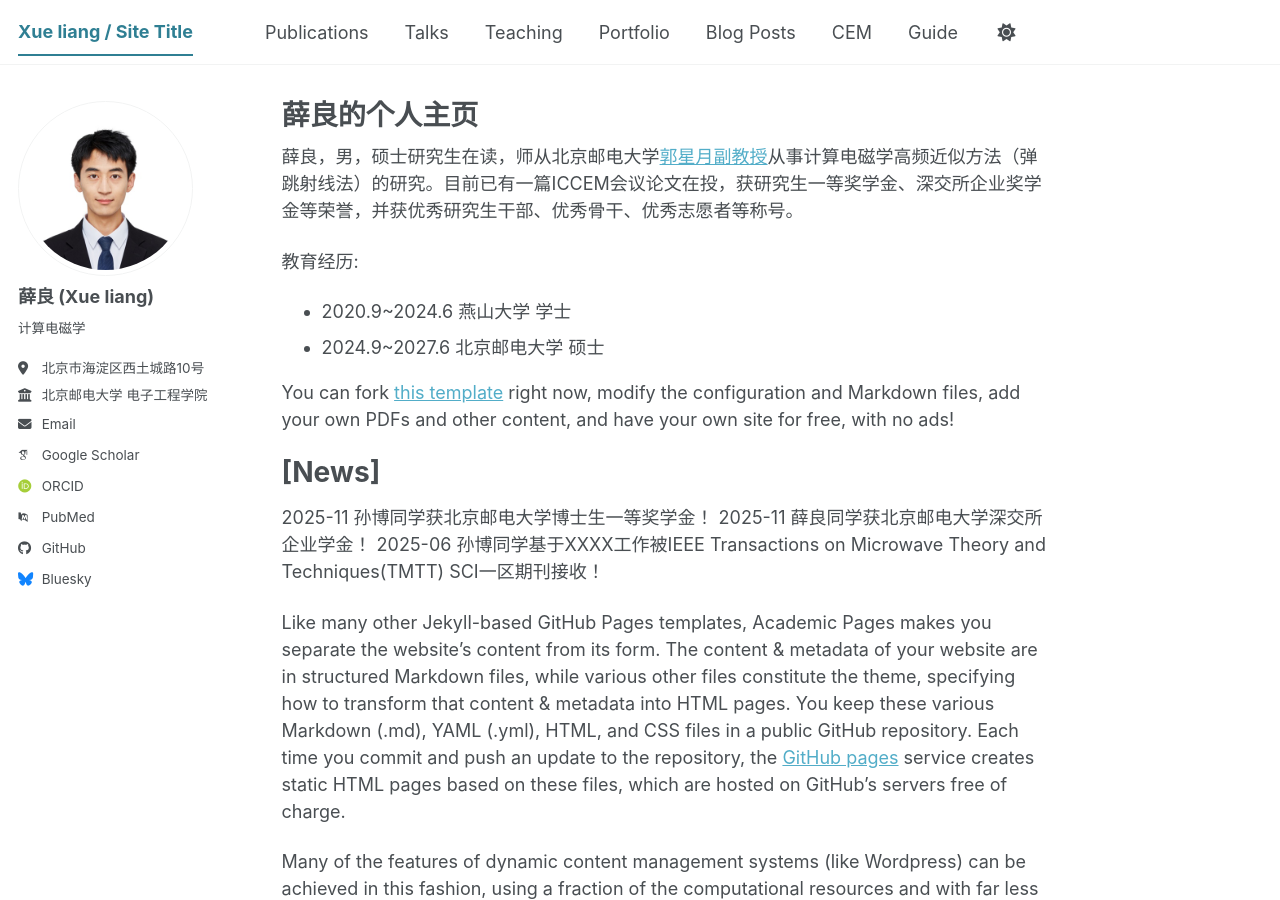
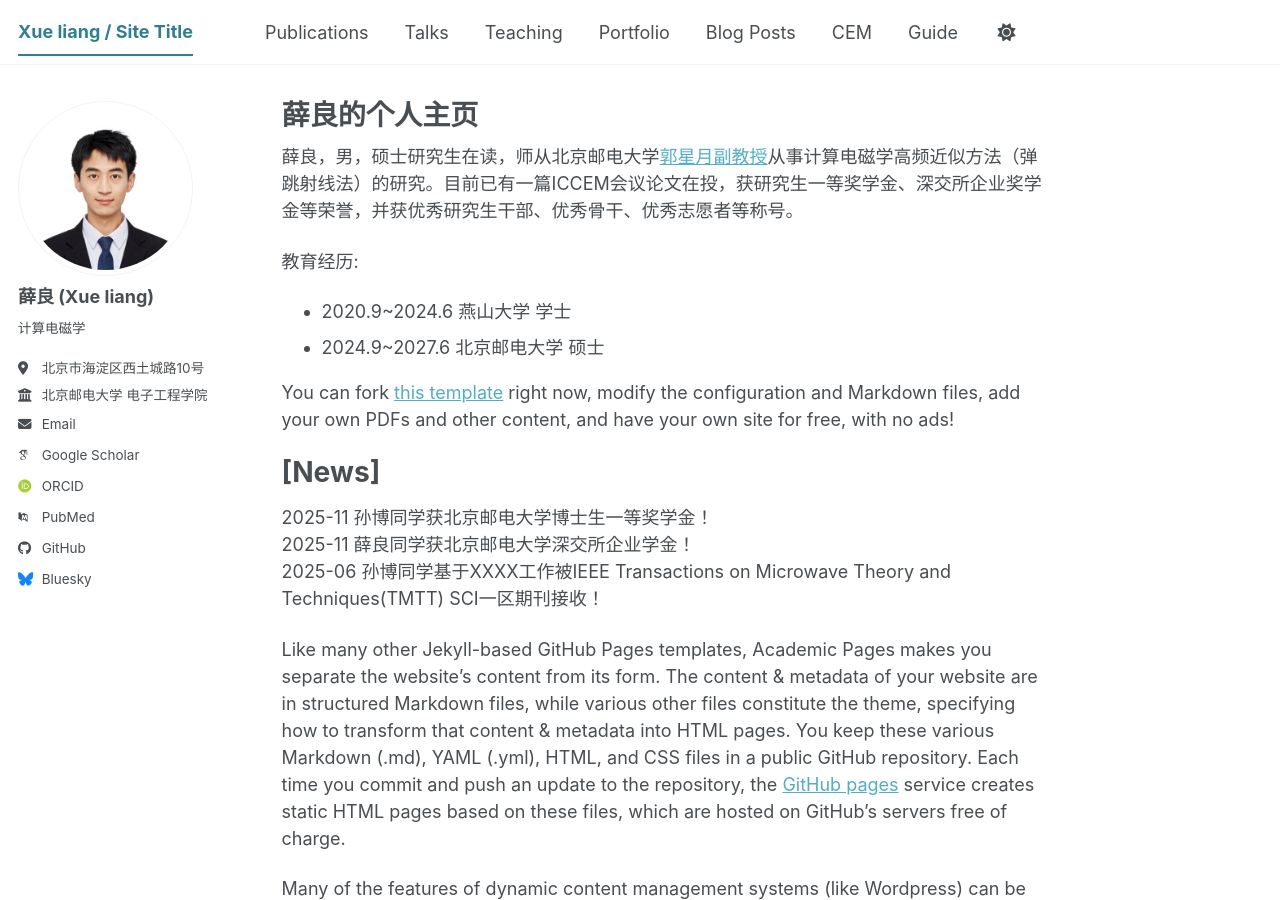
Before and after one commit to TsingHuaGo/xueliang.github.io, a Jekyll site: the page built from _pages/about.md, in a window 1280 px wide and 900 px high. Built offline with Jekyll 4.4.1, drawn with Linux system fonts in a browser that asks for light colours; some web fonts are replaced; a script bundle is joined from its source files by our own code; library files that are not in the unit come from our copies.

```diff
--- a/_pages/about.md
+++ b/_pages/about.md
@@ -20,8 +20,8 @@ redirect_from:
 
 [News]
 ======
-2025-11 孙博同学获北京邮电大学博士生一等奖学金！
-2025-11 薛良同学获北京邮电大学深交所企业学金！
+2025-11 孙博同学获北京邮电大学博士生一等奖学金！\
+2025-11 薛良同学获北京邮电大学深交所企业学金！\
 2025-06 孙博同学基于XXXX工作被IEEE Transactions on Microwave Theory and Techniques(TMTT) SCI一区期刊接收！
 
 Like many other Jekyll-based GitHub Pages templates, Academic Pages makes you separate the website's content from its form. The content & metadata of your website are in structured Markdown files, while various other files constitute the theme, specifying how to transform that content & metadata into HTML pages. You keep these various Markdown (.md), YAML (.yml), HTML, and CSS files in a public GitHub repository. Each time you commit and push an update to the repository, the [GitHub pages](https://pages.github.com/) service creates static HTML pages based on these files, which are hosted on GitHub's servers free of charge.
```
